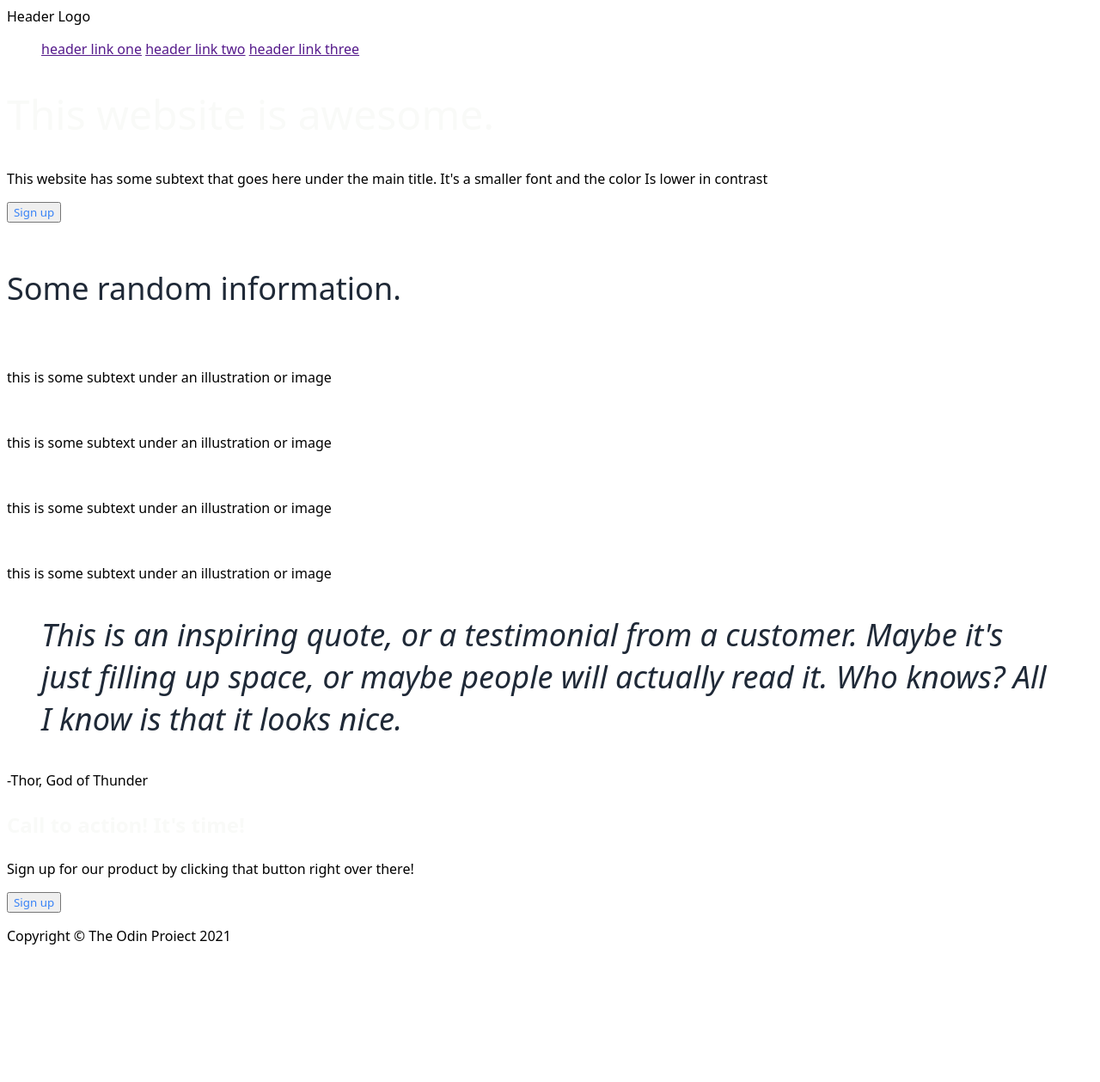
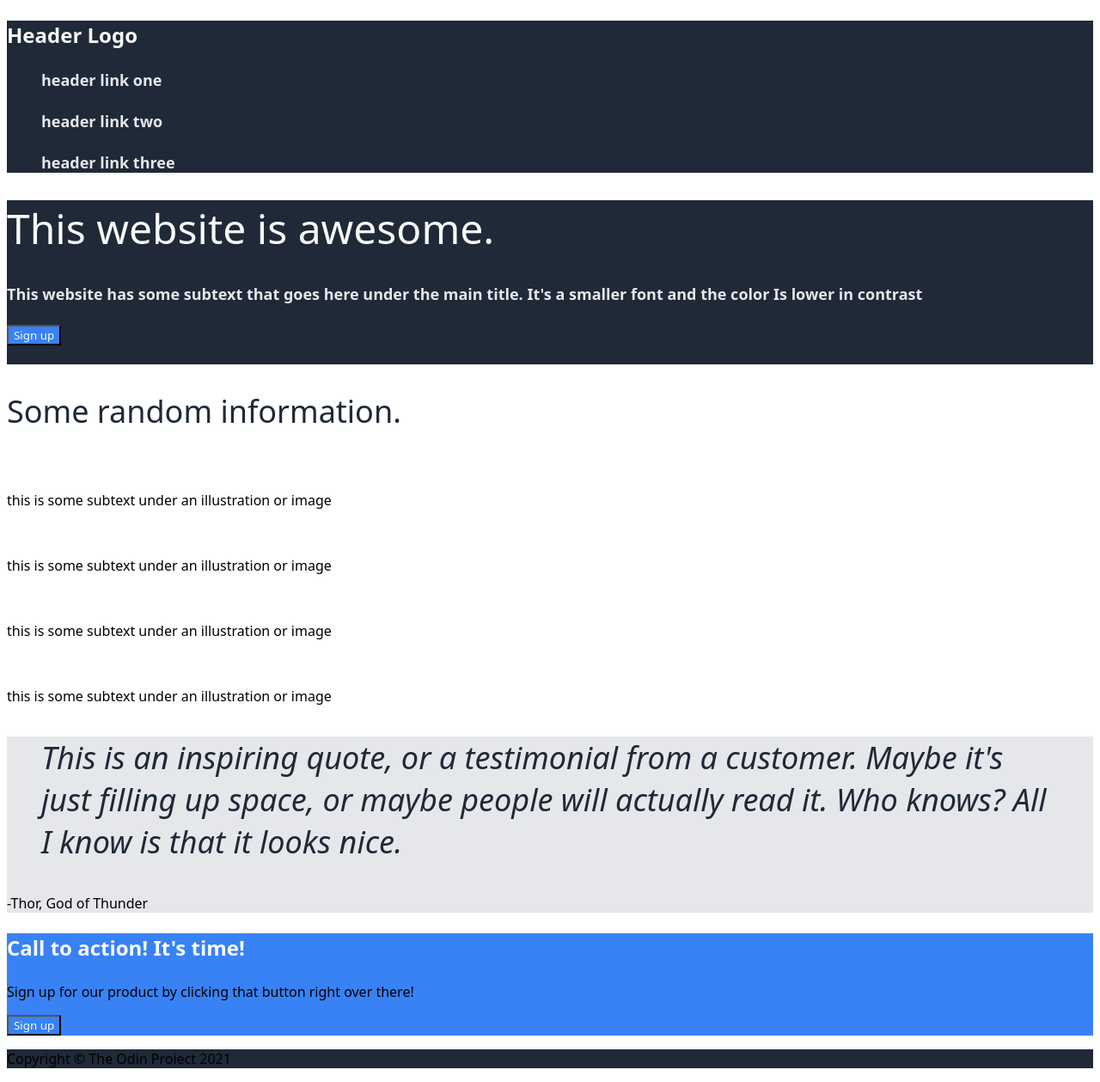
Before and after one commit to spkruegs/project-landing-page, a plain HTML site: page index.html in a window 1280 px wide. Shown: the whole page at 86% size. Before the commit the page ends 1116 px from the top, so only its background shows below. Drawn offline with Linux system fonts and the light colour scheme.

Commit message:
Applied css font and color styles to html.

```diff
--- a/index.html
+++ b/index.html
@@ -13,12 +13,12 @@
 
     <!--Navbar-->
 
-    <div>
-        <header>Header Logo</header>
+    <div class="bgmain">
+        <h3>Header Logo</h3>
         <ul>
-            <a href="">header link one</a>
-            <a href="">header link two</a>
-            <a href="">header link three</a>
+            <h4>header link one</h4>
+            <h4>header link two</h4>
+            <h4>header link three</h4>
         </ul>
     </div>
 
@@ -26,10 +26,10 @@
 
     <!--Hero-->
 
-    <div>
+    <div class="bgmain">
         <div>
             <h1>This website is awesome.</h1>
-            <p>This website has some subtext that goes here under the main title. It's a smaller font and the color Is lower in contrast</p>
+            <h4>This website has some subtext that goes here under the main title. It's a smaller font and the color Is lower in contrast</h4>
             <button>Sign up</button>
         </div>
         <img src="" alt="">
@@ -65,7 +65,7 @@
 
     <!--Section2-->
 
-    <div>
+    <div class="bgbq">
         <blockquote>This is an inspiring quote, or a testimonial from a customer. Maybe it's just filling up space, or maybe people will actually read it. Who knows? All I know is that it looks nice.</blockquote>
         <p>-Thor, God of Thunder</p>
     </div>
@@ -74,7 +74,7 @@
 
     <!--Section3-->
 
-    <div>
+    <div class="bgcta">
         <div>
             <h3>Call to action! It's time!</h3>
             <p>Sign up for our product by clicking that button right over there!</p>
@@ -86,7 +86,7 @@
 
     <!--Footer-->
 
-    <div>
+    <div class="bgmain">
         <p>Copyright © The Odin Proiect 2021</p>
     </div>
 
--- a/style.css
+++ b/style.css
@@ -33,7 +33,8 @@ blockquote{
 }
 
 button{
-    color: var(--blue80);
+    background-color: var(--blue80);
+    color:var(--white100);
 }
 
 h1{
```
